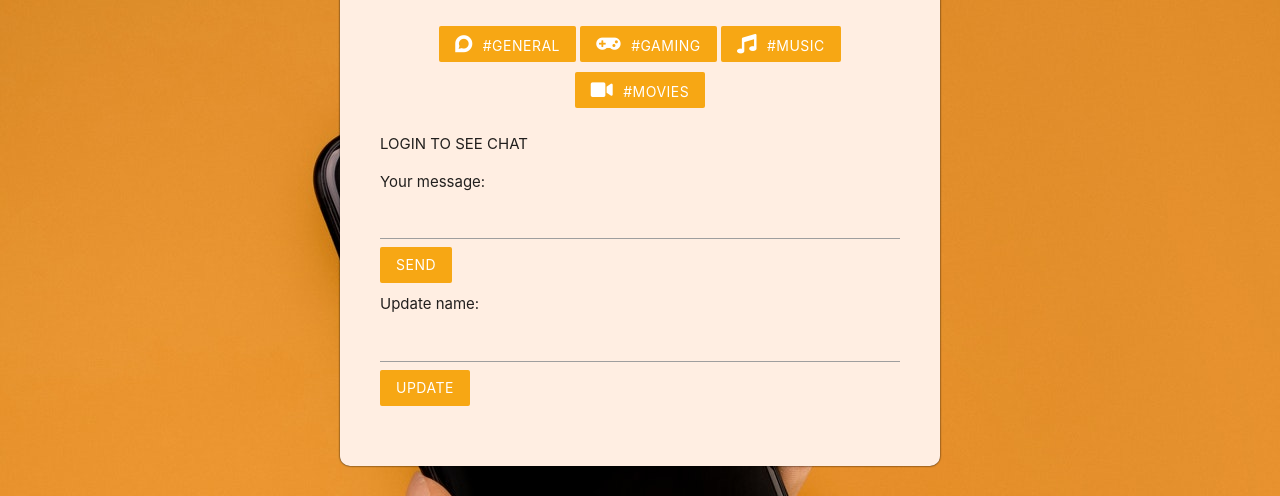
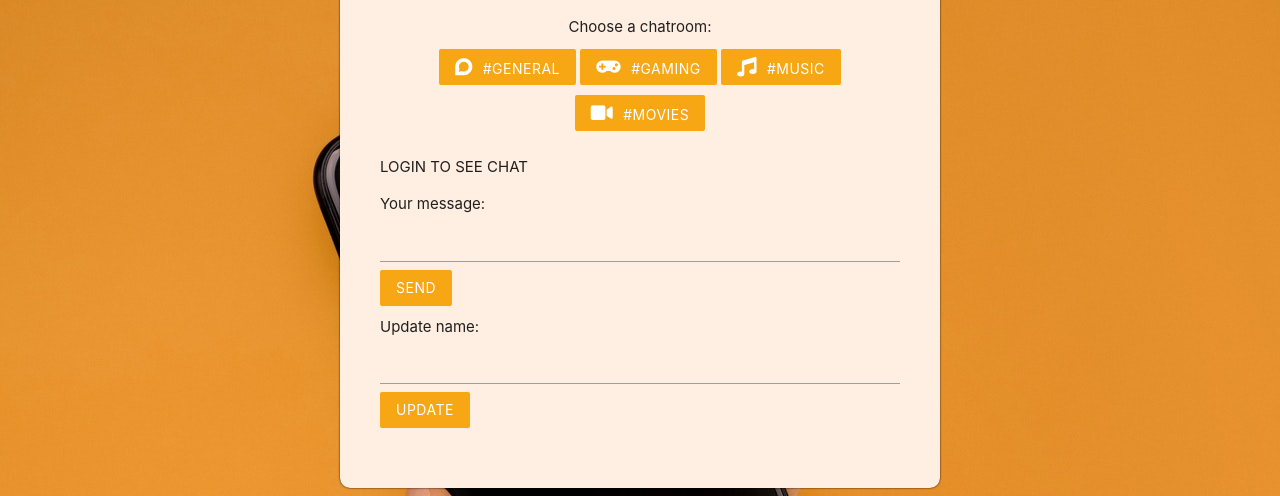
Before and after one commit to RicardoBernardo870/ChatRoom, a plain HTML site: page index.html in a window 1280 px wide. Shown: the part 304-800 px from the top of the page. Drawn offline with nearby package versions, Linux system fonts and the light colour scheme; no server answers.

Commit message:
Update index.html

```diff
--- a/index.html
+++ b/index.html
@@ -92,7 +92,7 @@
 
 <!-- buttons for chatrooms -->
 <div class="chat-rooms mb-3 center-align">
-
+    <div>Choose a chatroom:</div>
     <button class="btn" id="general"><i class="fab fa-discourse"></i><span>#general</span></button>
     <button class="btn" id="gaming"><i class="fas fa-gamepad"></i><span>#gaming</span></button>
     <button class="btn" id="music"><i class="fas fa-music"></i><span>#music</span></button>
```
